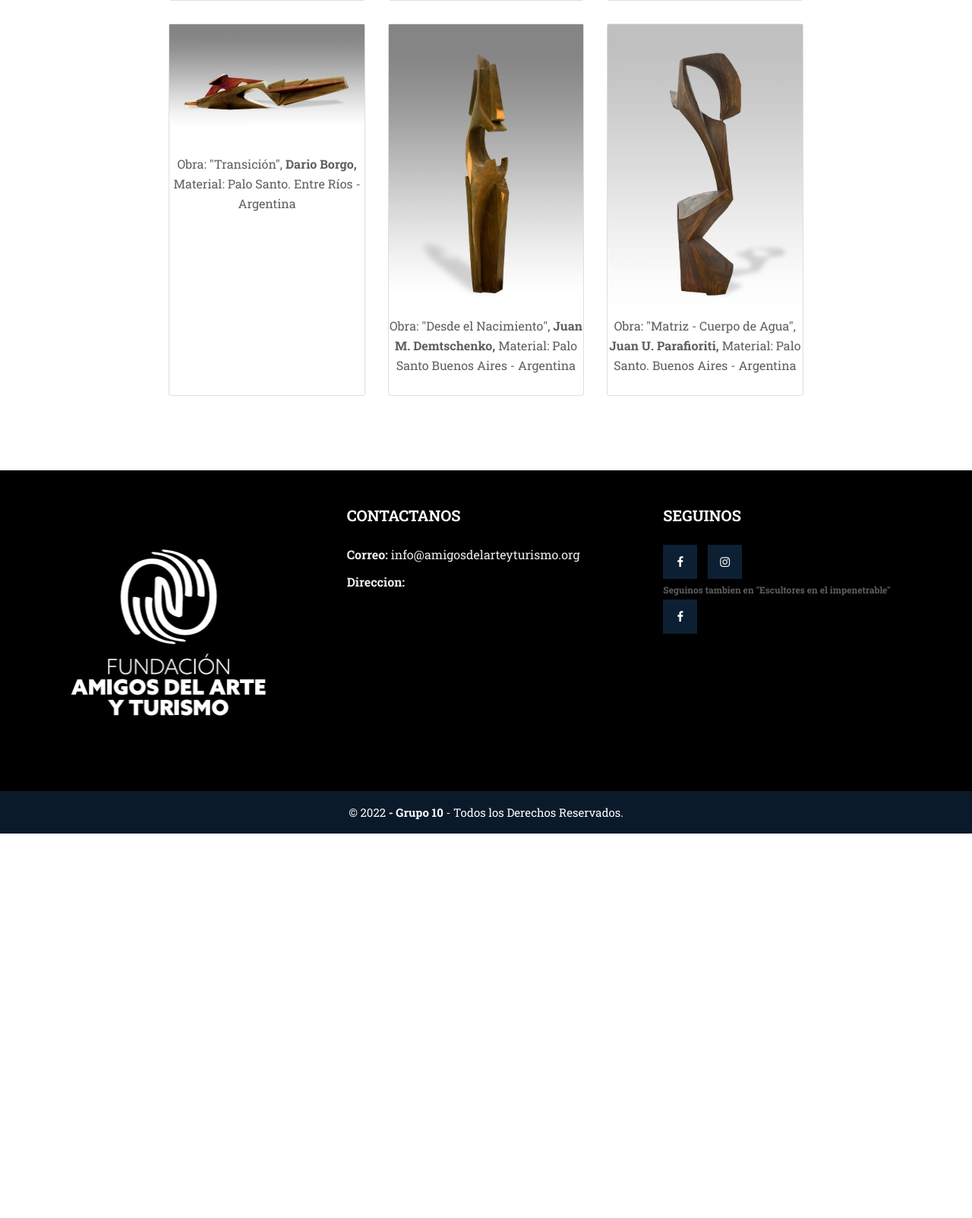
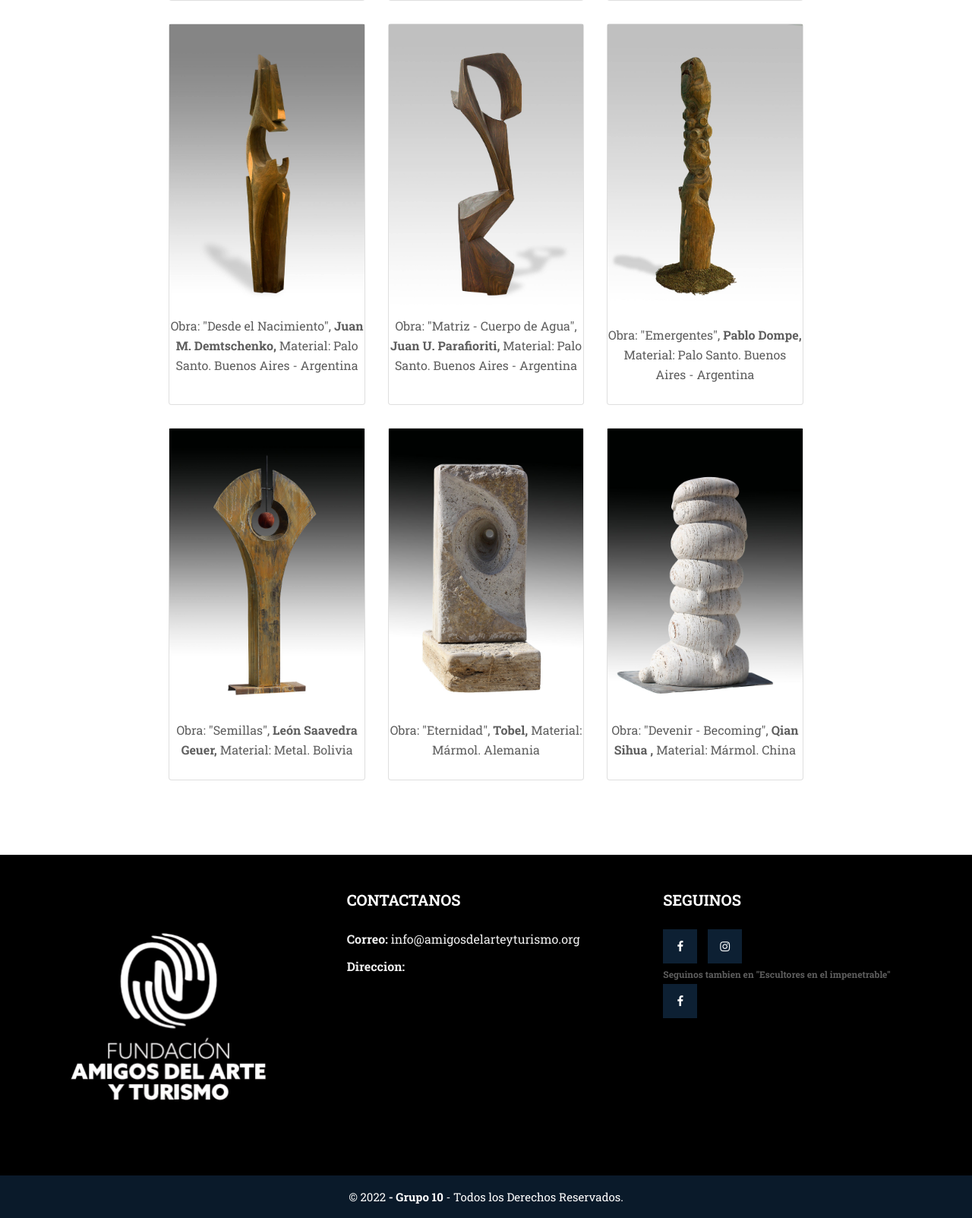
Before and after one commit to LeooPonce/Final, a Django app: page /Esculturas/ in a window 1280 px wide. Shown: the part 1471-3074 px from the top of the page at 76% size. Before the commit the page ends 2568 px from the top, so only its background shows below. Run offline with Django 3.2, Linux system fonts and the light colour scheme; some libraries are stand-ins or nearby versions; grey boxes are pictures that could not be loaded.

Commit message:
se cargaron mas imagenes y descripciones en galeria

```diff
--- a/blog/templates/galeriaEsculturas.html
+++ b/blog/templates/galeriaEsculturas.html
@@ -47,16 +47,28 @@
                     <p>Obra: "Mitosis", <b> Mauro Musante,</b> Material: Palo Santo. Santa Fe - Argentina </p>
                 </div>
                 <div class="card">
-                    <img src="{% static 'img/esculturas/07.jpg' %}" onclick="openFullImg(this.src)" alt="">
-                    <p>Obra: "Transición", <b> Dario Borgo,</b> Material: Palo Santo. Entre Ríos - Argentina </p>
-                </div>
-                <div class="card">
                     <img src="{% static 'img/esculturas/08.jpg' %}" onclick="openFullImg(this.src)" alt="">
-                    <p>Obra: "Desde el Nacimiento", <b> Juan M. Demtschenko,</b> Material: Palo Santo  Buenos Aires - Argentina</p>
+                    <p>Obra: "Desde el Nacimiento", <b> Juan M. Demtschenko,</b> Material: Palo Santo. Buenos Aires - Argentina</p>
                 </div>
                 <div class="card">
                     <img src="{% static 'img/esculturas/09.jpg' %}" onclick="openFullImg(this.src)" alt="">
                     <p>Obra: "Matriz - Cuerpo de Agua", <b> Juan U. Parafioriti,</b> Material: Palo Santo. Buenos Aires - Argentina </p>
+                </div>
+                <div class="card">
+                    <img src="{% static 'img/esculturas/10.jpg' %}" onclick="openFullImg(this.src)" alt="">
+                    <p>Obra: "Emergentes", <b> Pablo Dompe,</b> Material: Palo Santo. Buenos Aires - Argentina </p>
+                </div>
+                <div class="card">
+                    <img src="{% static 'img/esculturas/11.jpg' %}" onclick="openFullImg(this.src)" alt="">
+                    <p>Obra: "Semillas", <b> León Saavedra Geuer,</b> Material: Metal. Bolivia </p>
+                </div>
+                <div class="card">
+                    <img src="{% static 'img/esculturas/12.jpg' %}" onclick="openFullImg(this.src)" alt="">
+                    <p>Obra: "Eternidad", <b> Tobel,</b> Material: Mármol. Alemania </p>
+                </div>
+                <div class="card">
+                    <img src="{% static 'img/esculturas/13.jpg' %}" onclick="openFullImg(this.src)" alt="">
+                    <p>Obra: "Devenir - Becoming", <b> Qian Sihua ,</b> Material: Mármol. China </p>
                 </div>
             </div>
 
```
Also changed, not shown: blog/templates/galeriaEscultores.html (+16 -4 lines), blog/static/img/escultores/010.jpg (added), blog/static/img/escultores/011.jpg (added), blog/static/img/escultores/012.jpg (added), blog/static/img/escultores/013.jpg (added), blog/static/img/esculturas/10.jpg (added), blog/static/img/esculturas/11.jpg (added), blog/static/img/esculturas/12.jpg (added), blog/static/img/esculturas/13.jpg (added).
